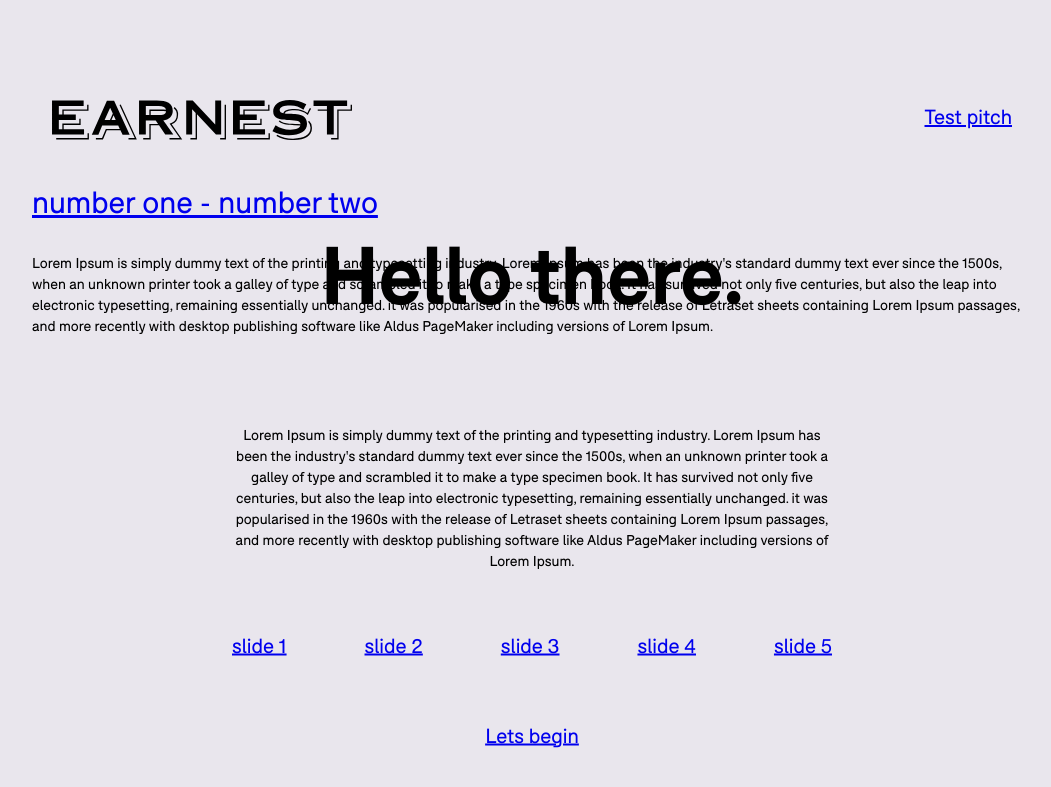
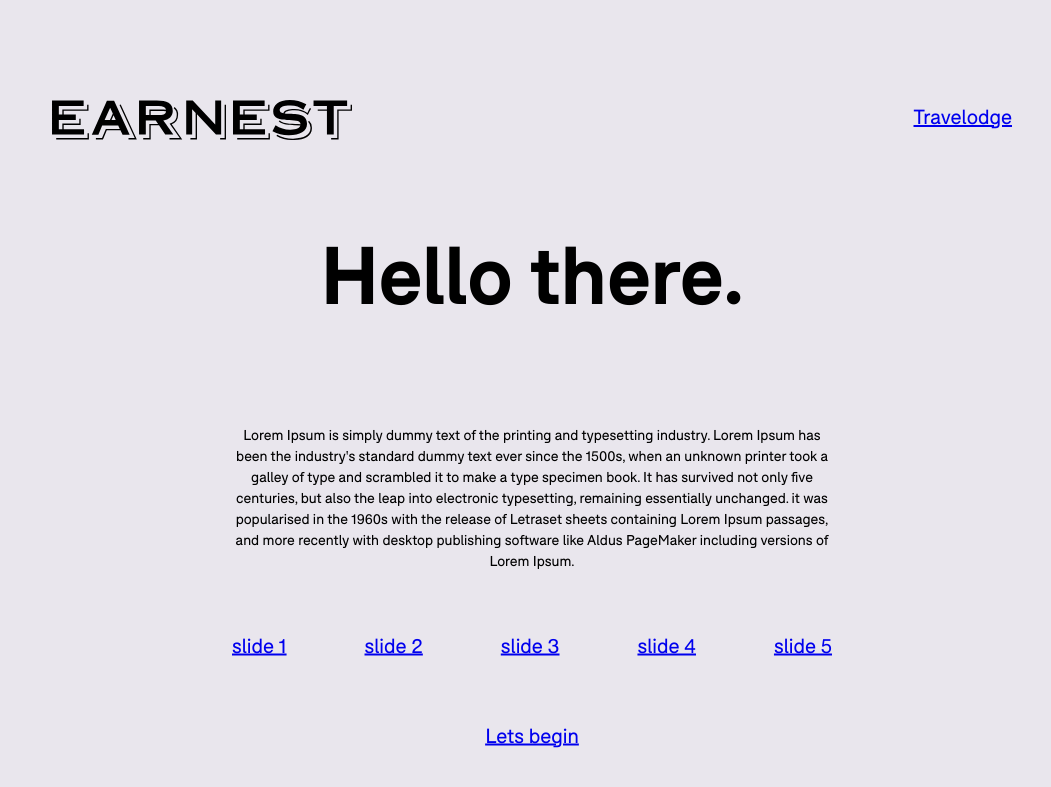
Before and after one commit to MichaelaSBrown-Earnest/pitch, a Jekyll site: the page built from index.html, in a window 1280 px wide. Shown: the top 787 px of the page, without its empty margins (108-1159 px from the left). Built offline with Jekyll 4.4.1, drawn with Linux system fonts in a browser that asks for light colours.

Commit message:
displaying dynamic post

```diff
--- a/_config.yml
+++ b/_config.yml
@@ -29,8 +29,8 @@ defaults:
     type: pitch
   values:
     layout: circle
-    circle-1: number one
-    circle-2: number two
+    circle-1:
+    circle-2:
     image:
 email: michaela.brown@earnest-agency.com
 description: Write an awesome description for your new site here. You can edit this
--- a/_includes/header.html
+++ b/_includes/header.html
@@ -1,7 +1,9 @@
 
 <header>
-    <a>
+    <a href="/">
         <img src="/assets/img/earnest-logo.svg">
     </a>
-    <a href="#">Test pitch</a>
+    {% for pitches in site.pitch limit:1 %}
+        <a href="{{ pitches.url }}">{{pitches.title}}</a>
+    {% endfor %}
 </header>
--- a/index.html
+++ b/index.html
@@ -11,6 +11,7 @@ layout: default
         </p>
     </section>
 
+{% for pitches in site.pitch limit:1 %}
 
     <section class="pitch-slides">
     <a href="#">slide 1</a>
@@ -21,16 +22,8 @@ layout: default
     </section>
 
 
-    <a href="#" class="button">Lets begin {{ page.client }}</a>
+    <a href="{{ pitches.url }}" class="button">Lets begin</a>
     <!-- <p>{{page.author}}</p> -->
 </section>
 
-
-{% for pitches in site.pitch limit:1 %}
-  <h2>
-    <a href="{{ pitches.url }}">
-      {{ pitches.circle-1 }} - {{ pitches.circle-2 }}
-    </a>
-  </h2>
-  <p>{{ pitches.content | markdownify }}</p>
 {% endfor %}
```
